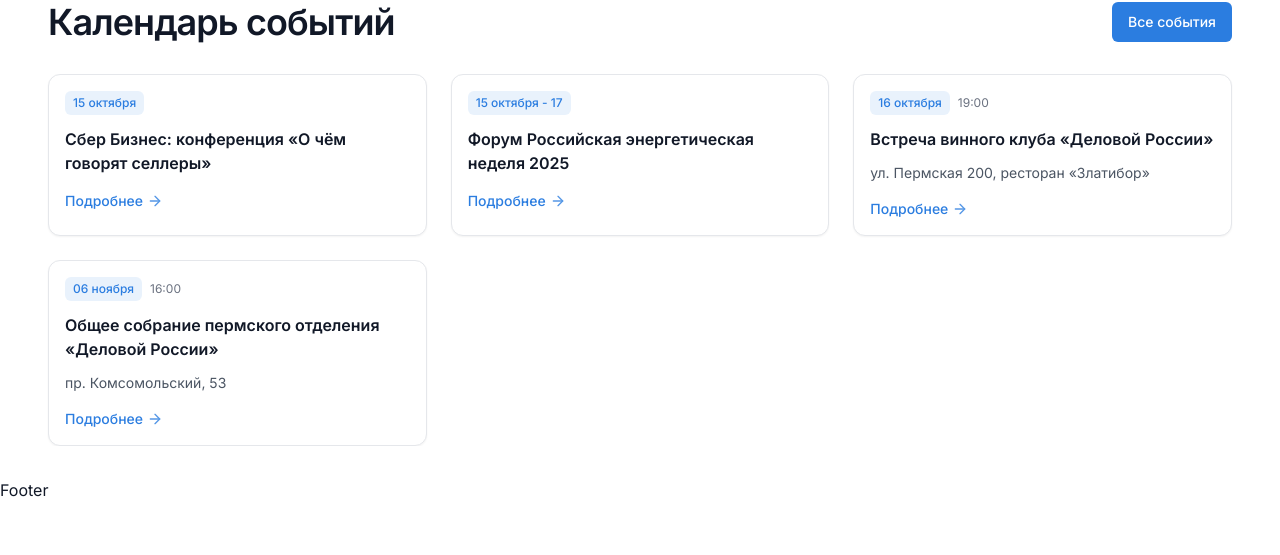
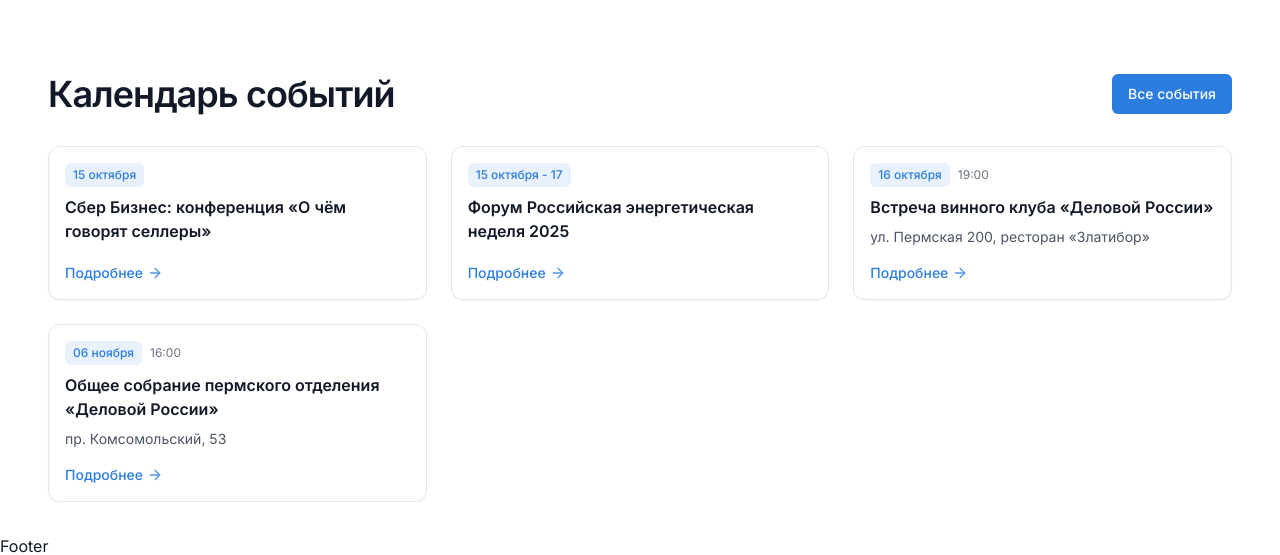
Before and after one commit to MicoNext/BusinessRussia, a Next.js app in the folder client/: page / in a window 1280 px wide. Shown: the part 3392-3947 px from the top of the page. Before the commit the page ends 3926 px from the top, so only its background shows below. Built offline with nearby package versions, Linux system fonts and the light colour scheme.

Commit message:
fix link z-index

```diff
--- a/client/src/app/(public)/(home)/page.tsx
+++ b/client/src/app/(public)/(home)/page.tsx
@@ -5,7 +5,7 @@
 
 export default function HomePage() {
 	return (
-		<main className='text-gray-900 flex flex-col gap-8 md:gap-14 flex-1 relative overflow-hidden'>
+		<main className='text-gray-900 flex flex-col gap-8 md:gap-14 lg:gap-16 xl:gap-20 flex-1 relative overflow-hidden'>
 			<HeroSection />
 			<NewsSection />
 			<ProjectsSection />
--- a/client/src/components/sections/EventsSection/ui/EventCard.tsx
+++ b/client/src/components/sections/EventsSection/ui/EventCard.tsx
@@ -44,20 +44,26 @@
 		>
 			<Link
 				href={href}
-				className='absolute inset-0'
+				className='absolute inset-0 z-10'
 				aria-label={title}
 			/>
-			<div className='flex flex-col gap-3 p-4'>
+			<div className='flex flex-col justify-between gap-3 p-4 h-full'>
+				<div className='flex flex-col gap-2'>
 					<div className='flex items-center gap-2'>
 						<span className='inline-flex items-center rounded-md bg-brand-primary/10 px-2 py-1 text-xs font-medium text-brand-primary'>
 							{formatDateRange(startDate, endDate)}
 						</span>
-					{time ? <span className='text-xs text-gray-500'>{time}</span> : null}
+						{time ? (
+							<span className='text-xs text-gray-500'>{time}</span>
+						) : null}
 					</div>
 					<h3 className='text-base font-semibold text-gray-900 group-hover:text-brand-primary'>
 						{title}
 					</h3>
-				{location ? <p className='text-sm text-gray-600'>{location}</p> : null}
+					{location ? (
+						<p className='text-sm text-gray-600'>{location}</p>
+					) : null}
+				</div>
 
 				<UnstyledButton
 					classNames={{
```
Lines whose indentation alone changed are shown as unchanged.
